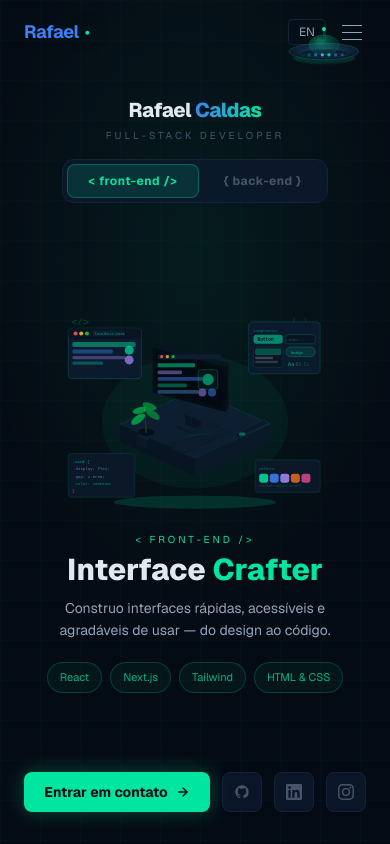
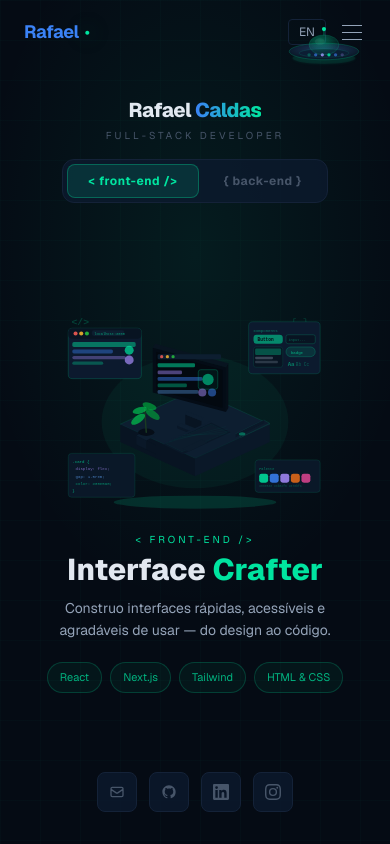
Before and after one commit to R4PTOR-C/PORTFOLIO, a Next.js app: page / in a window 390 px wide. Shown: the top 844 px of the page. Built offline with nearby package versions, Linux system fonts and the light colour scheme.

Commit message:
correção mobile

```diff
--- a/components/SplitHero.jsx
+++ b/components/SplitHero.jsx
@@ -22,8 +22,14 @@ const InstagramIcon = () => (
     <path d="M12 2.163c3.204 0 3.584.012 4.85.07 3.252.148 4.771 1.691 4.919 4.919.058 1.265.069 1.645.069 4.849 0 3.205-.012 3.584-.069 4.849-.149 3.225-1.664 4.771-4.919 4.919-1.266.058-1.644.07-4.85.07-3.204 0-3.584-.012-4.849-.07-3.26-.149-4.771-1.699-4.919-4.92-.058-1.265-.07-1.644-.07-4.849 0-3.204.013-3.583.07-4.849.149-3.227 1.664-4.771 4.919-4.919 1.266-.057 1.645-.069 4.849-.069zM12 0C8.741 0 8.333.014 7.053.072 2.695.272.273 2.69.073 7.052.014 8.333 0 8.741 0 12c0 3.259.014 3.668.072 4.948.2 4.358 2.618 6.78 6.98 6.98C8.333 23.986 8.741 24 12 24c3.259 0 3.668-.014 4.948-.072 4.354-.2 6.782-2.618 6.979-6.98.059-1.28.073-1.689.073-4.948 0-3.259-.014-3.667-.072-4.947-.196-4.354-2.617-6.78-6.979-6.98C15.668.014 15.259 0 12 0zm0 5.838a6.162 6.162 0 100 12.324 6.162 6.162 0 000-12.324zM12 16a4 4 0 110-8 4 4 0 010 8zm6.406-11.845a1.44 1.44 0 100 2.881 1.44 1.44 0 000-2.881z" />
   </svg>
 );
+const EmailIcon = () => (
+  <svg viewBox="0 0 24 24" fill="none" stroke="currentColor" strokeWidth="2" className="w-4 h-4">
+    <path d="M3 8l7.89 5.26a2 2 0 002.22 0L21 8M5 19h14a2 2 0 002-2V7a2 2 0 00-2-2H5a2 2 0 00-2 2v10a2 2 0 002 2z" strokeLinecap="round" strokeLinejoin="round" />
+  </svg>
+);
 
 const socialLinks = [
+  { label: 'Email',     href: 'mailto:rafaelcroriz7@gmail.com',                      icon: <EmailIcon />,     neon: true  },
   { label: 'GitHub',    href: 'https://github.com/R4PTOR-C',                         icon: <GithubIcon />    },
   { label: 'LinkedIn',  href: 'https://www.linkedin.com/in/rafael-caldas-76174b207', icon: <LinkedinIcon />  },
   { label: 'Instagram', href: 'https://instagram.com/rafaelroriz7',                  icon: <InstagramIcon /> },
@@ -155,16 +161,6 @@ function MobileHero({ t, mounted }) {
         animate={mounted ? { opacity: 1, y: 0 } : {}}
         transition={{ duration: 0.5, delay: 0.5 }}
       >
-        <a
-          href="mailto:rafaelcroriz7@gmail.com"
-          className="inline-flex items-center gap-2 px-5 py-2.5 rounded-lg text-sm font-bold text-bg"
-          style={{ background: '#00e5a0', boxShadow: '0 0 20px rgba(0,229,160,0.3)' }}
-        >
-          {t('heroCta')}
-          <svg viewBox="0 0 24 24" fill="none" stroke="currentColor" strokeWidth="2.5" className="w-3.5 h-3.5">
-            <path d="M5 12h14M12 5l7 7-7 7" strokeLinecap="round" strokeLinejoin="round" />
-          </svg>
-        </a>
         {socialLinks.map(link => (
           <a key={link.label} href={link.href} target="_blank" rel="noopener noreferrer" aria-label={link.label}
             className="w-10 h-10 flex items-center justify-center rounded-lg text-dim"
```
